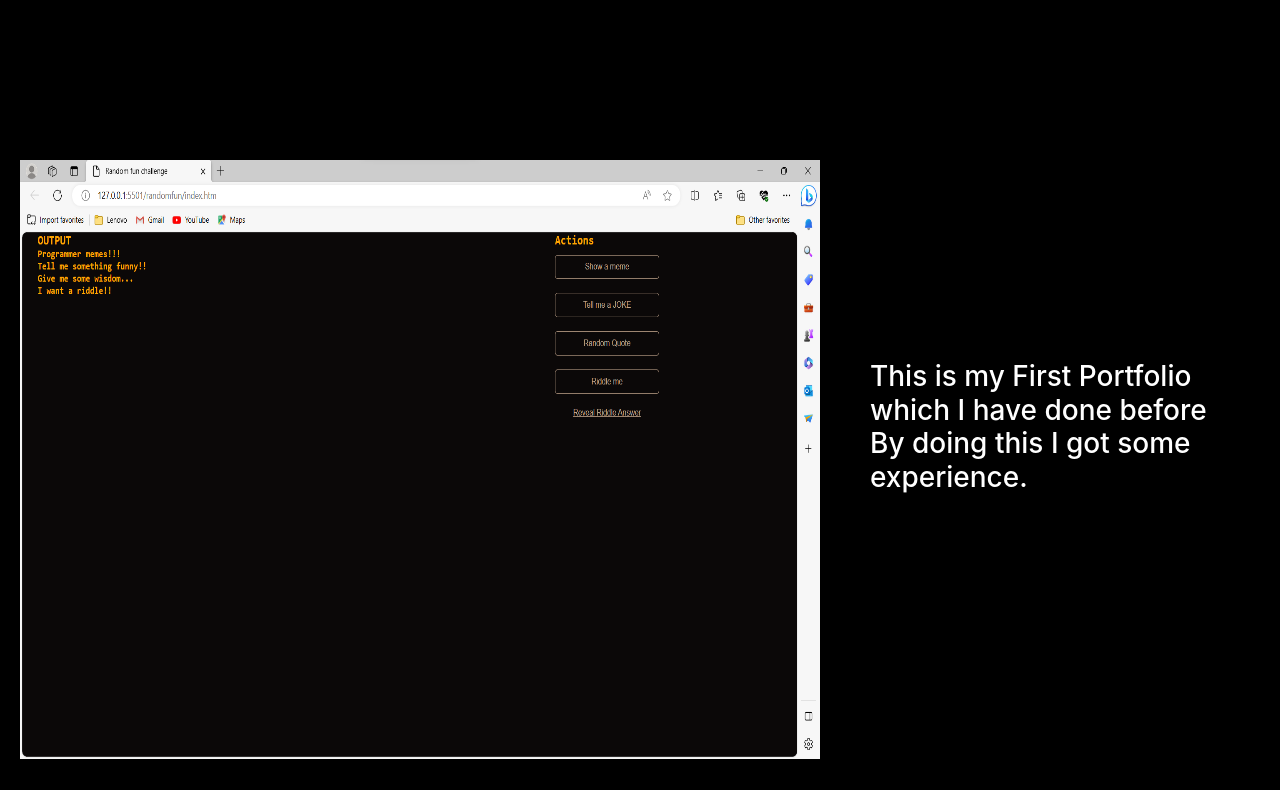
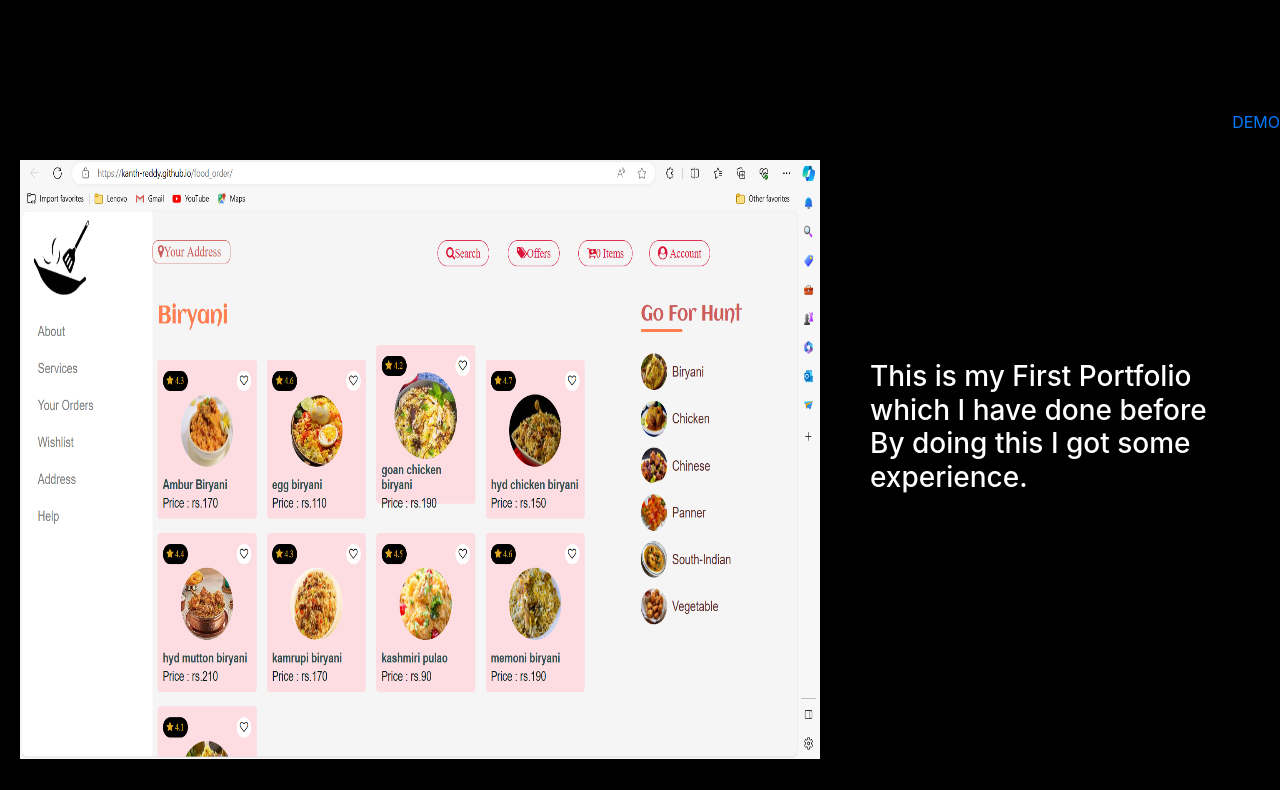
Before and after one commit to KANTHREDDY2004/portfolio-of-NSCC, a plain HTML site: page index.htm in a window 1280 px wide. Shown: the part 2290-3080 px from the top of the page. Drawn offline with nearby package versions, Linux system fonts and the light colour scheme.

Commit message:
Update index.htm

```diff
--- a/index.htm
+++ b/index.htm
@@ -53,7 +53,7 @@
       <div class="d-flex flex-column justify-content-center">
         <h1 class="aboutx">ABOUT</h1>
     <div class="text1">
-      <p>I am MOURYA LAKSHMIKANTH REDDY,18 years old <br>I currently work as Front-end devolper.</p>
+      <p>I am MOURYA LAKSHMIKANTH REDDY,18 years old <br>I currently work as under-graduate student.</p>
       <p>Currently I am studying second year CSE department in <br>SRM INSTITUTE OF SCIENCE AND TECHNOLOGY <br>and looking forward for best.</p>
     </div>
     <div>
@@ -79,10 +79,11 @@
     <div class="page4" id="Portfolio">
       <div style="height: 100vh;" >
         <div class="d-flex flex-row justify-content-center">
-          <img src="Screenshot 2023-09-10 220739.png" class="editimg">
+          <img src="Screenshot 2023-11-02 235026.png" class="editimg">
           <div class="d-flex flex-row text12">
             <h3>This is my First Portfolio <br>which I have done before <br> By doing this I got some experience.</h3>
           </div>
+          <a href="https://kanth-reddy.github.io/food_order/">DEMO</a>
     </div>
     </div>
     </div>
```
